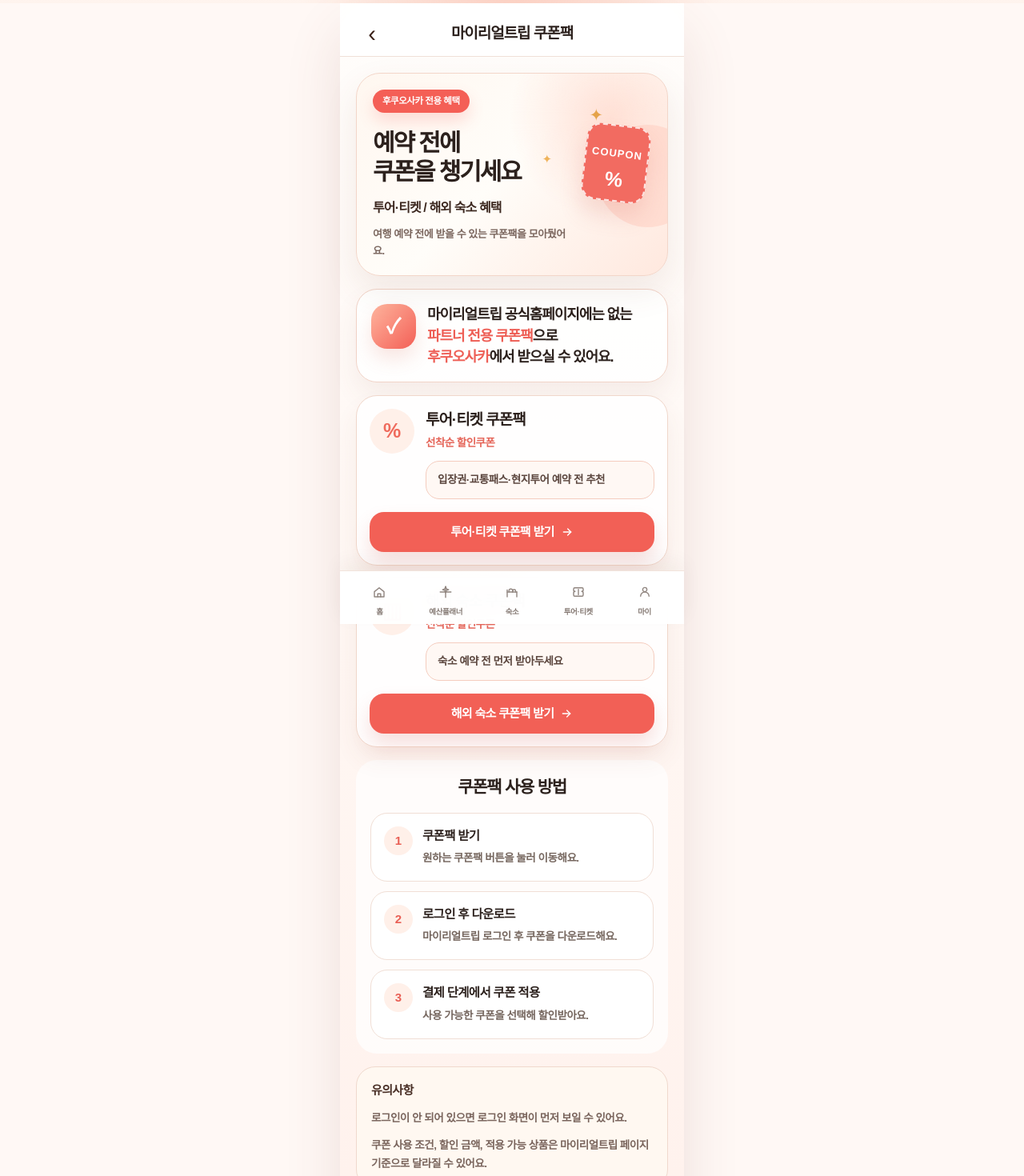
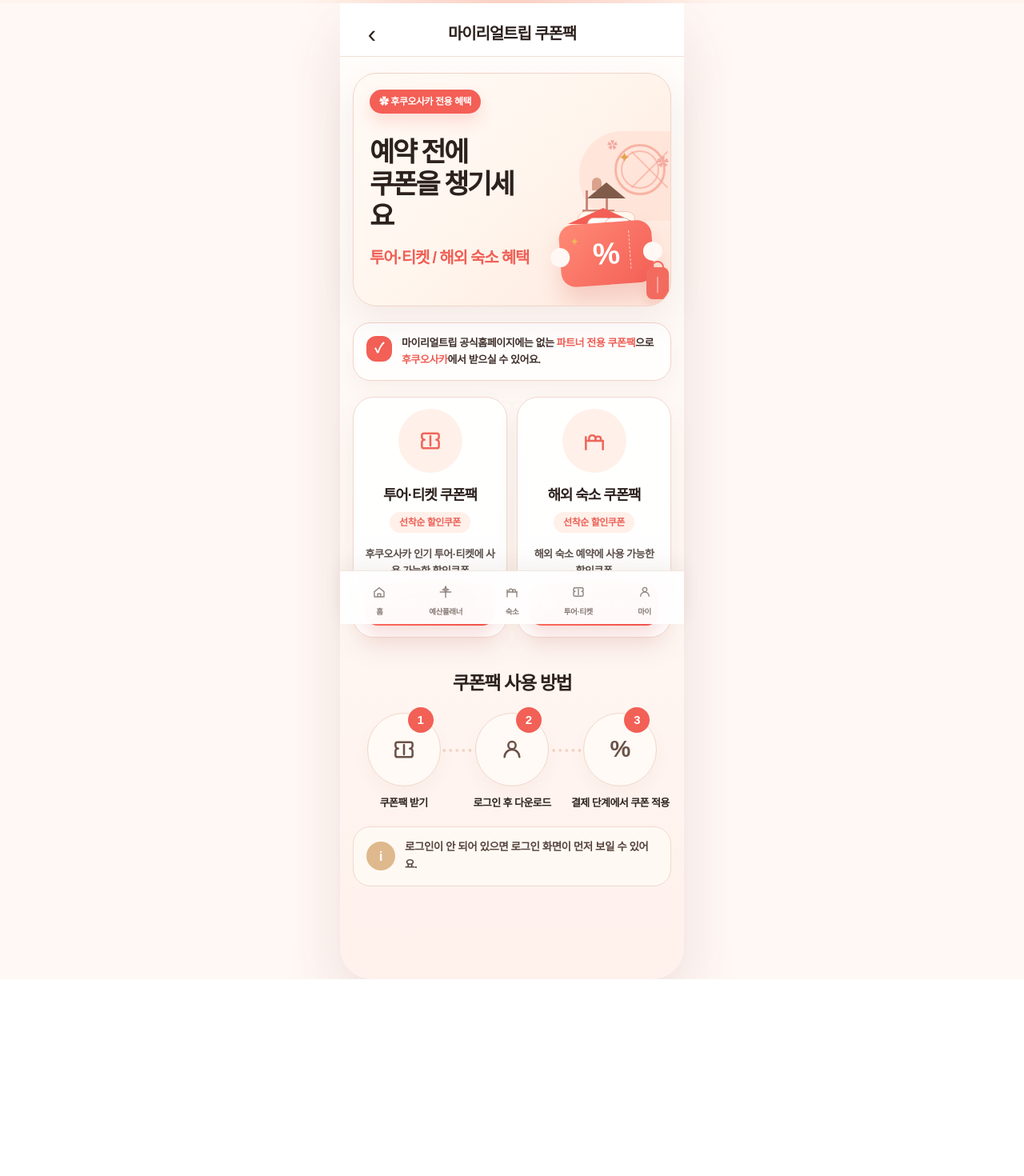
Before and after one commit to munani0918/fukuosaka, a Next.js app: page /benefits/myrealtrip-coupons in a window 1280 px wide. Shown: the part 20-1490 px from the top of the page at 80% size. After the commit the page ends 1244 px from the top, so only its background shows below. Built offline with nearby package versions, Linux system fonts and the light colour scheme.

Commit message:
Add MyRealTrip coupon benefit page

```diff
--- a/app/benefits/myrealtrip-coupons/page.tsx
+++ b/app/benefits/myrealtrip-coupons/page.tsx
@@ -1,6 +1,11 @@
 import Link from "next/link";
 
-import { ArrowRightIcon } from "@/src/components/home/icons";
+import {
+  ArrowRightIcon,
+  BedIcon,
+  TicketIcon,
+  UserIcon,
+} from "@/src/components/home/icons";
 import { BottomTabBar } from "@/src/components/home/BottomTabBar";
 import type { BottomTabItem } from "@/src/data/home";
 import { myrealtripCouponLinks } from "@/src/data/benefits";
@@ -18,187 +23,206 @@ const couponCards = [
     id: "tour-ticket",
     title: "투어·티켓 쿠폰팩",
     subtitle: "선착순 할인쿠폰",
-    description: "입장권·교통패스·현지투어 예약 전 추천",
+    description: "후쿠오사카 인기 투어·티켓에 사용 가능한 할인쿠폰",
     cta: "투어·티켓 쿠폰팩 받기",
     href: myrealtripCouponLinks.tourTicket,
-    icon: "%",
+    icon: <TicketIcon className="h-8 w-8" />,
   },
   {
     id: "overseas-stay",
     title: "해외 숙소 쿠폰팩",
     subtitle: "선착순 할인쿠폰",
-    description: "숙소 예약 전 먼저 받아두세요",
+    description: "해외 숙소 예약에 사용 가능한 할인쿠폰",
     cta: "해외 숙소 쿠폰팩 받기",
     href: myrealtripCouponLinks.overseasStay,
-    icon: "▥",
+    icon: <BedIcon className="h-8 w-8" />,
   },
 ];
 
 const steps = [
   {
     title: "쿠폰팩 받기",
-    description: "원하는 쿠폰팩 버튼을 눌러 이동해요.",
+    icon: <TicketIcon className="h-8 w-8" />,
   },
   {
     title: "로그인 후 다운로드",
-    description: "마이리얼트립 로그인 후 쿠폰을 다운로드해요.",
+    icon: <UserIcon className="h-8 w-8" />,
   },
   {
     title: "결제 단계에서 쿠폰 적용",
-    description: "사용 가능한 쿠폰을 선택해 할인받아요.",
+    icon: <span className="text-[29px] font-black leading-none">%</span>,
   },
 ];
+
+function HeroTravelIllustration() {
+  return (
+    <div
+      aria-hidden="true"
+      className="absolute bottom-0 right-[-14px] h-[218px] w-[208px]"
+    >
+      <div className="absolute right-0 top-0 h-28 w-32 rounded-bl-[54px] rounded-tl-[54px] bg-[#ffe2d7]/78" />
+      <div className="absolute right-5 top-4 h-16 w-16 rounded-full border-[3px] border-[#f5a190]/72" />
+      <div className="absolute right-7 top-6 h-12 w-12 rounded-full border-[2px] border-[#f5a190]/60" />
+      <div className="absolute right-[39px] top-4 h-16 w-[2px] rotate-45 bg-[#f5a190]/58" />
+      <div className="absolute right-[39px] top-4 h-16 w-[2px] -rotate-45 bg-[#f5a190]/58" />
+
+      <div className="absolute right-[92px] top-[58px] h-24 w-7">
+        <div className="mx-auto h-4 w-3 rounded-t-full bg-[#d9a28d]" />
+        <div className="h-20 w-7 border-x-[3px] border-[#c98779]" />
+        <div className="absolute left-[-4px] top-10 h-[3px] w-10 bg-[#c98779]" />
+      </div>
+
+      <div className="absolute right-12 top-16 h-[76px] w-[98px]">
+        <div className="absolute left-7 top-0 h-5 w-12 bg-[#805b4a] [clip-path:polygon(50%_0,100%_100%,0_100%)]" />
+        <div className="absolute left-3 top-16 h-3 w-20 rounded-t-lg bg-[#7e5145]" />
+        <div className="absolute left-4 top-9 h-10 w-[72px] rounded-t-[10px] border border-[#f1c7b8] bg-[#fff8ee]" />
+        <div className="absolute left-0 top-23 h-0 w-0" />
+        <div className="absolute left-1 top-8 h-5 w-[88px] bg-[#f35f56] [clip-path:polygon(50%_0,100%_100%,0_100%)]" />
+        <div className="absolute left-7 top-11 h-8 w-8 rounded-t-lg border border-[#e8baaa] bg-white" />
+        <div className="absolute left-[50px] top-11 h-8 w-8 rounded-t-lg border border-[#e8baaa] bg-white" />
+      </div>
+
+      <div className="absolute bottom-[26px] right-9 h-[78px] w-[116px] rotate-[-4deg] rounded-[18px] bg-[linear-gradient(135deg,#ff8a76,#f45f56)] text-white shadow-[0_18px_28px_rgba(208,92,78,0.22)]">
+        <div className="absolute -left-3 top-7 h-6 w-6 rounded-full bg-[#fff8f5]" />
+        <div className="absolute -right-3 top-7 h-6 w-6 rounded-full bg-[#fff8f5]" />
+        <div className="absolute right-7 top-3 h-12 border-l border-dashed border-white/65" />
+        <div className="flex h-full items-center justify-center text-[38px] font-black">
+          %
+        </div>
+      </div>
+
+      <div className="absolute bottom-2 right-4 h-10 w-7 rounded-[8px] bg-[#f36b5f] shadow-[0_8px_14px_rgba(208,92,78,0.18)]">
+        <div className="mx-auto mt-[-8px] h-3 w-4 rounded-t-full border-2 border-[#f36b5f]" />
+        <div className="mx-auto mt-2 h-5 w-[2px] bg-white/38" />
+      </div>
+      <div className="absolute right-16 top-5 text-[18px] text-[#e6a14f]">✦</div>
+      <div className="absolute right-32 top-32 text-[14px] text-[#f0b65d]">✦</div>
+      <div className="absolute right-4 top-7 text-[15px] text-[#f2a9a0]">✿</div>
+      <div className="absolute right-20 top-2 text-[13px] text-[#f2a9a0]">✿</div>
+    </div>
+  );
+}
 
 export default function MyRealTripCouponPage() {
   return (
     <main id="top" className="min-h-dvh bg-[#fff8f5] text-[#2c211d]">
-      <div className="mx-auto min-h-dvh max-w-[430px] bg-[linear-gradient(180deg,#fffdfb_0%,#fff7f3_50%,#fff1ec_100%)] pb-[calc(env(safe-area-inset-bottom)+116px)] md:my-6 md:min-h-[calc(100dvh-3rem)] md:rounded-[40px] md:shadow-[0_30px_70px_rgba(126,74,61,0.14)]">
-        <header className="sticky top-0 z-20 border-b border-[#f0e0d8] bg-white/90 px-5 pt-[calc(env(safe-area-inset-top)+10px)] backdrop-blur-xl">
+      <div className="mx-auto min-h-dvh max-w-[430px] bg-[linear-gradient(180deg,#fffdfb_0%,#fff8f4_50%,#fff1ec_100%)] pb-[calc(env(safe-area-inset-bottom)+116px)] md:my-6 md:min-h-[calc(100dvh-3rem)] md:rounded-[40px] md:shadow-[0_30px_70px_rgba(126,74,61,0.14)]">
+        <header className="sticky top-0 z-20 border-b border-[#f0e0d8] bg-white/92 px-5 pt-[calc(env(safe-area-inset-top)+10px)] backdrop-blur-xl">
           <div className="flex h-14 items-center justify-center">
             <Link
               href="/"
               aria-label="홈으로 돌아가기"
-              className="absolute left-5 flex h-10 w-10 items-center justify-center rounded-full text-[29px] font-light leading-none text-[#3b2118] transition active:scale-[0.98]"
+              className="absolute left-5 flex h-10 w-10 items-center justify-center rounded-full text-[31px] font-light leading-none text-[#2c211d] transition active:scale-[0.98]"
             >
               ‹
             </Link>
-            <h1 className="text-[19px] font-black tracking-[-0.055em]">
+            <h1 className="text-[20px] font-black tracking-[-0.055em]">
               마이리얼트립 쿠폰팩
             </h1>
           </div>
         </header>
 
-        <div className="space-y-4 px-5 pt-5">
-          <section className="relative overflow-hidden rounded-[30px] border border-[#f3d6c9] bg-[radial-gradient(circle_at_82%_22%,#ffe0d5_0%,transparent_34%),linear-gradient(135deg,#fff7f0_0%,#fffdf9_48%,#ffe8de_100%)] p-5 shadow-[0_18px_42px_rgba(126,74,61,0.1)]">
-            <div
-              aria-hidden="true"
-              className="absolute -right-10 top-16 h-32 w-32 rounded-full bg-[#ffc4b4]/40"
-            />
-            <div
-              aria-hidden="true"
-              className="absolute right-6 top-16 h-24 w-20 rotate-[7deg] rounded-[18px] border-2 border-dashed border-white/80 bg-[#f26b61] text-center text-[13px] font-black uppercase tracking-[0.08em] text-white shadow-[0_18px_28px_rgba(205,91,78,0.16)]"
-            >
-              <div className="pt-6">Coupon</div>
-              <div className="mt-1 text-[25px]">%</div>
-            </div>
-            <div
-              aria-hidden="true"
-              className="absolute right-20 top-9 text-[21px] text-[#e5a349]"
-            >
-              ✦
-            </div>
-            <div
-              aria-hidden="true"
-              className="absolute right-36 top-24 text-[15px] text-[#efb35a]"
-            >
-              ✦
-            </div>
+        <div className="space-y-5 px-4 pt-5">
+          <section className="relative min-h-[292px] overflow-hidden rounded-[30px] border border-[#f2d4c8] bg-[linear-gradient(135deg,#fffaf5_0%,#fff6ee_46%,#ffe7dc_100%)] p-5 shadow-[0_18px_42px_rgba(126,74,61,0.09)]">
+            <HeroTravelIllustration />
 
-            <div className="relative z-10 max-w-[72%]">
-              <span className="inline-flex rounded-full bg-[#f45f56] px-3 py-1.5 text-[11.5px] font-black tracking-[-0.04em] text-white shadow-[0_10px_20px_rgba(244,95,86,0.2)]">
-                후쿠오사카 전용 혜택
+            <div className="relative z-10 max-w-[58%]">
+              <span className="inline-flex rounded-full bg-[#f45f56] px-3 py-1.5 text-[12px] font-black tracking-[-0.04em] text-white shadow-[0_10px_20px_rgba(244,95,86,0.18)]">
+                ✿ 후쿠오사카 전용 혜택
               </span>
-              <h2 className="mt-5 text-[30px] font-black leading-[1.18] tracking-[-0.07em]">
+              <h2 className="mt-7 text-[34px] font-black leading-[1.18] tracking-[-0.075em] text-[#2c211d]">
                 예약 전에
                 <br />
                 쿠폰을 챙기세요
               </h2>
-              <p className="mt-4 text-[16px] font-black tracking-[-0.055em] text-[#3d2921]">
+              <p className="mt-5 text-[20px] font-black leading-tight tracking-[-0.06em] text-[#f05f55]">
                 투어·티켓 / 해외 숙소 혜택
-              </p>
-              <p className="mt-2.5 text-[13px] font-semibold leading-relaxed tracking-[-0.035em] text-[#7b675f]">
-                여행 예약 전에 받을 수 있는 쿠폰팩을 모아뒀어요.
               </p>
             </div>
           </section>
 
-          <section className="rounded-[26px] border border-[#f1d3c7] bg-white/90 p-4.5 shadow-[0_16px_32px_rgba(126,74,61,0.08)]">
-            <div className="flex gap-3.5">
-              <div className="flex h-14 w-14 shrink-0 items-center justify-center rounded-[20px] bg-[linear-gradient(135deg,#ffb69f,#f35f56)] text-[26px] font-black text-white shadow-[0_12px_24px_rgba(211,92,77,0.16)]">
+          <section className="rounded-[22px] border border-[#f0d4c8] bg-white/82 px-4 py-3.5 shadow-[0_12px_24px_rgba(126,74,61,0.05)]">
+            <div className="flex items-start gap-3">
+              <div className="mt-0.5 flex h-8 w-8 shrink-0 items-center justify-center rounded-xl bg-[#f26056] text-[17px] font-black text-white">
                 ✓
               </div>
-              <p className="text-[18px] font-black leading-[1.46] tracking-[-0.06em]">
-                마이리얼트립 공식홈페이지에는 없는
-                <br />
-                <span className="text-[#ee5f56]">파트너 전용 쿠폰팩</span>으로
-                <br />
-                <span className="text-[#ee5f56]">후쿠오사카</span>에서 받으실 수 있어요.
+              <p className="text-[13px] font-semibold leading-[1.65] tracking-[-0.035em] text-[#3f302b]">
+                마이리얼트립 공식홈페이지에는 없는{" "}
+                <span className="font-black text-[#ef5f55]">
+                  파트너 전용 쿠폰팩
+                </span>
+                으로{" "}
+                <span className="font-black text-[#ef5f55]">후쿠오사카</span>
+                에서 받으실 수 있어요.
               </p>
             </div>
           </section>
 
-          <section className="grid gap-3.5">
+          <section className="grid grid-cols-2 gap-3">
             {couponCards.map((card) => (
               <article
                 key={card.id}
-                className="rounded-[26px] border border-[#f0d7cb] bg-white/92 p-4 shadow-[0_16px_30px_rgba(126,74,61,0.07)]"
+                className="flex min-h-[268px] flex-col rounded-[26px] border border-[#efd8ce] bg-white/94 p-3.5 text-center shadow-[0_16px_32px_rgba(126,74,61,0.07)]"
               >
-                <div className="flex gap-3.5">
-                  <div className="flex h-14 w-14 shrink-0 items-center justify-center rounded-full bg-[#fff0e9] text-[25px] font-black text-[#ef6b5d]">
+                <div className="mx-auto flex h-20 w-20 items-center justify-center rounded-full bg-[#fff0e9] text-[#ef665b]">
                   {card.icon}
                 </div>
-                  <div className="min-w-0 flex-1">
-                    <h3 className="text-[19px] font-black tracking-[-0.055em]">
+                <h3 className="mt-4 text-[18px] font-black leading-snug tracking-[-0.06em]">
                   {card.title}
                 </h3>
-                    <p className="mt-1 text-[13.5px] font-black tracking-[-0.04em] text-[#e56559]">
+                <span className="mx-auto mt-2 inline-flex rounded-full bg-[#fff0e9] px-3 py-1 text-[12px] font-black tracking-[-0.04em] text-[#ec6258]">
                   {card.subtitle}
-                    </p>
-                    <p className="mt-3 rounded-[17px] border border-[#f5cdbf] bg-[#fff8f4] px-3.5 py-3 text-[13.5px] font-semibold leading-relaxed tracking-[-0.035em] text-[#5c473f]">
+                </span>
+                <p className="mt-4 min-h-[48px] text-[13px] font-semibold leading-[1.65] tracking-[-0.04em] text-[#5d514c]">
                   {card.description}
                 </p>
-                  </div>
-                </div>
                 <a
                   href={card.href}
                   target="_blank"
                   rel="noopener noreferrer"
-                  className="mt-4 flex w-full items-center justify-center gap-2 rounded-[18px] bg-[#f26056] px-4 py-3.5 text-[15px] font-black tracking-[-0.045em] text-white shadow-[0_14px_24px_rgba(213,91,78,0.18)] transition active:scale-[0.99]"
+                  className="mt-auto flex min-h-[52px] w-full items-center justify-center gap-1.5 rounded-[16px] bg-[linear-gradient(135deg,#ff7466,#f25049)] px-2.5 py-3 text-center text-[13px] font-black leading-snug tracking-[-0.045em] text-white shadow-[0_14px_24px_rgba(213,91,78,0.18)] transition active:scale-[0.99]"
                 >
                   {card.cta}
-                  <ArrowRightIcon className="h-4 w-4" />
+                  <ArrowRightIcon className="h-3.5 w-3.5 shrink-0" />
                 </a>
               </article>
             ))}
           </section>
 
-          <section className="rounded-[26px] bg-white/74 p-4.5">
-            <h2 className="text-center text-[21px] font-black tracking-[-0.06em]">
+          <section className="pt-5">
+            <h2 className="text-center text-[23px] font-black tracking-[-0.06em]">
               쿠폰팩 사용 방법
             </h2>
-            <div className="mt-4 grid gap-3">
+            <div className="relative mt-5 grid grid-cols-3 gap-2">
+              <div
+                aria-hidden="true"
+                className="absolute left-[18%] right-[18%] top-[45px] hidden border-t-4 border-dotted border-[#f2d5c7] min-[370px]:block"
+              />
               {steps.map((step, index) => (
-                <div
-                  key={step.title}
-                  className="flex gap-3 rounded-[21px] border border-[#f1dfd6] bg-white px-4 py-4"
-                >
-                  <div className="flex h-9 w-9 shrink-0 items-center justify-center rounded-full bg-[#fff0e9] text-[15px] font-black text-[#e95f55]">
+                <div key={step.title} className="relative z-10 text-center">
+                  <div className="relative mx-auto flex h-[92px] w-[92px] items-center justify-center rounded-full border border-[#f2d7cb] bg-[#fffaf6] text-[#6f5549] shadow-[0_10px_20px_rgba(126,74,61,0.04)]">
+                    <span className="absolute -top-2 right-2 flex h-8 w-8 items-center justify-center rounded-full bg-[#f26056] text-[15px] font-black text-white">
                       {index + 1}
+                    </span>
+                    <span className="text-[#6a5147]">{step.icon}</span>
                   </div>
-                  <div>
-                    <p className="text-[15.5px] font-black tracking-[-0.045em]">
+                  <p className="mt-3 text-[13px] font-black leading-snug tracking-[-0.045em] text-[#2f241f]">
                     {step.title}
                   </p>
-                    <p className="mt-1.5 text-[13.5px] font-semibold leading-[1.7] tracking-[-0.035em] text-[#76675f]">
-                      {step.description}
-                    </p>
-                  </div>
                 </div>
               ))}
             </div>
           </section>
 
-          <section className="rounded-[24px] border border-[#f0d9cd] bg-[#fff8f1] p-4.5">
-            <h2 className="text-[15px] font-black tracking-[-0.045em] text-[#4a3027]">
-              유의사항
-            </h2>
-            <ul className="mt-3 space-y-2.5 text-[13.5px] font-semibold leading-[1.75] tracking-[-0.035em] text-[#7a655d]">
-              <li>로그인이 안 되어 있으면 로그인 화면이 먼저 보일 수 있어요.</li>
-              <li>
-                쿠폰 사용 조건, 할인 금액, 적용 가능 상품은 마이리얼트립 페이지
-                기준으로 달라질 수 있어요.
-              </li>
-            </ul>
+          <section className="rounded-[22px] border border-[#f0d9cd] bg-[#fff9f3] px-4 py-3.5">
+            <div className="flex items-center gap-3">
+              <div className="flex h-9 w-9 shrink-0 items-center justify-center rounded-full bg-[#dfb98d] text-[17px] font-black text-white">
+                i
+              </div>
+              <p className="text-[13.5px] font-semibold leading-[1.65] tracking-[-0.035em] text-[#57463f]">
+                로그인이 안 되어 있으면 로그인 화면이 먼저 보일 수 있어요.
+              </p>
+            </div>
           </section>
         </div>
       </div>
```
Lines whose indentation alone changed are shown as unchanged.
